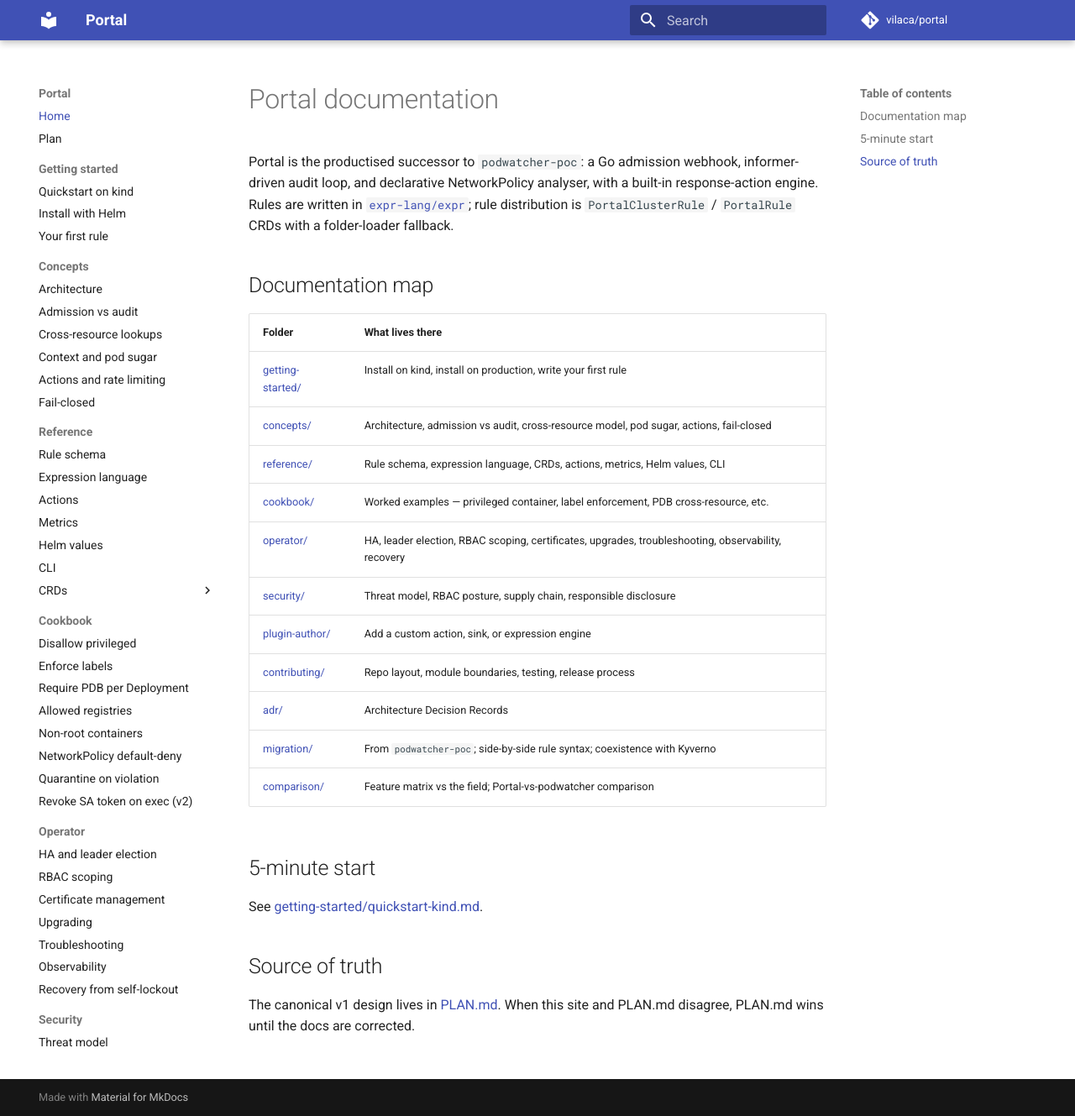
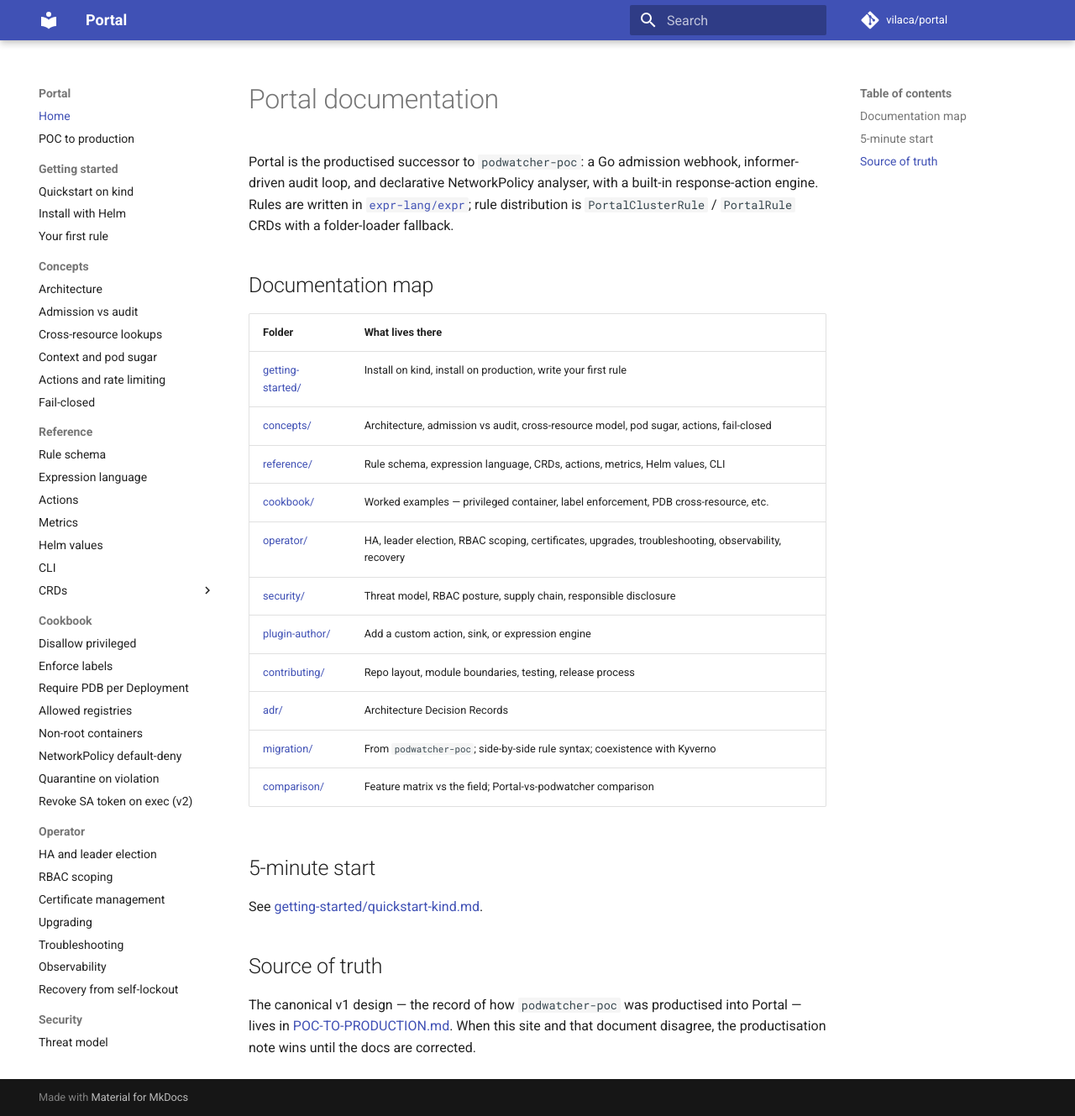
Before and after one commit to vilaca/portal, an MkDocs documentation site: the page built from docs/README.md, in a window 1280 px wide and 1329 px high. Shown: the whole window at 84% size. Built offline with MkDocs 1.6.1 and Material for MkDocs 9.7.7, drawn with Linux system fonts in a browser that asks for light colours; comment, search, counter and statistics services are not loaded.

Commit message:
Rename docs/PLAN.md → docs/POC-TO-PRODUCTION.md
The document records how podwatcher-poc was productised into Portal;
the filename now says so. Updates all 12 references (godoc, mkdocs nav,
docs prose, e2e harness, action engine comments) and tightens the
docs/README "source of truth" sentence so it doesn't repeat the long
filename three times.

```diff
--- a/docs/README.md
+++ b/docs/README.md
@@ -24,4 +24,4 @@ See [getting-started/quickstart-kind.md](getting-started/quickstart-kind.md).
 
 ## Source of truth
 
-The canonical v1 design lives in [PLAN.md](PLAN.md). When this site and PLAN.md disagree, PLAN.md wins until the docs are corrected.
+The canonical v1 design — the record of how `podwatcher-poc` was productised into Portal — lives in [POC-TO-PRODUCTION.md](POC-TO-PRODUCTION.md). When this site and that document disagree, the productisation note wins until the docs are corrected.
--- a/mkdocs.yml
+++ b/mkdocs.yml
@@ -44,7 +44,7 @@ markdown_extensions:
 
 nav:
   - Home: README.md
-  - Plan: PLAN.md
+  - POC to production: POC-TO-PRODUCTION.md
   - Getting started:
       - Quickstart on kind: getting-started/quickstart-kind.md
       - Install with Helm: getting-started/install-helm.md
```
Also changed, not shown: docs/contributing/module-boundaries.md (+1 -1 lines), docs/cookbook/revoke-sa-token-on-exec.md (+1 -1 lines), docs/migration/from-podwatcher-poc.md (+1 -1 lines), docs/reference/actions.md (+1 -1 lines), docs/POC-TO-PRODUCTION.md (renamed from docs/PLAN.md), 6 other files.
